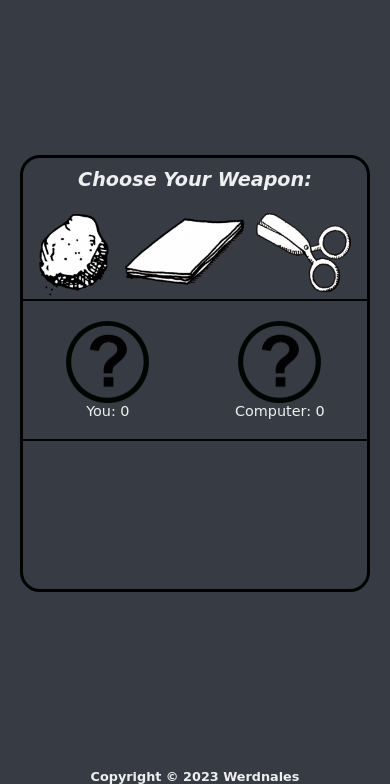
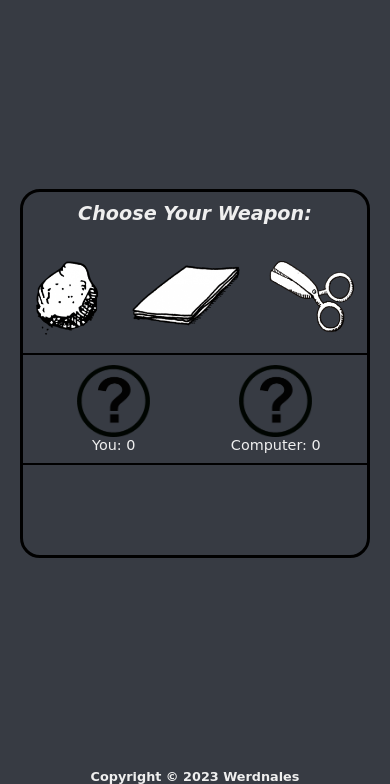
Before and after one commit to WerdnaLes/rock-paper-scissors, a plain HTML site: page index.html in a window 390 px wide. Shown: the part 60-844 px from the top of the page. Drawn offline with Linux system fonts and the light colour scheme; a web font is replaced by a local one.

Commit message:
Fix height on @media

```diff
--- a/style.css
+++ b/style.css
@@ -71,7 +71,7 @@ main {
   align-items: center;
   padding: 15px 0;
   border-bottom: 2px solid black;
-  margin-bottom: 20px;
+  /* margin-bottom: 20px; */
 }
 
 .weapon {
@@ -96,7 +96,7 @@ main {
   height: 200px;
   border-bottom: 2px solid black;
   margin-bottom: 20px;
-  padding-bottom: 20px;
+  padding: 10px;
 }
 
 .score {
@@ -200,8 +200,7 @@ footer {
   }
 
   .weapon-container {
-    padding: 0 15px;
-    gap: 5px;
+    height: 150px;
   }
 
   .weapon {
@@ -211,7 +210,7 @@ footer {
   }
 
   .weapon-image {
-    height: 10vh;
+    /* height: 10vh; */
   }
 
   footer h2.copyright {
@@ -233,21 +232,22 @@ footer {
   }
 
   .weapon-container {
-    height: 100px;
+    height: 120px;
   }
   .score-container {
     gap: 0;
   }
 
-  footer h2.copyright {
-    font-size: 0.8rem;
+  .score-container {
+    height: 110px;
+    margin: 0;
   }
 
-  .resetBtn {
-    font-size: 1.2rem;
+  .btn-container{
+    height: 90px;
+    margin: 0;
   }
-
-  .score-container {
-    height: 120px;
+  .resetBtn{
+    font-size: 0.9rem;
   }
 }
```
